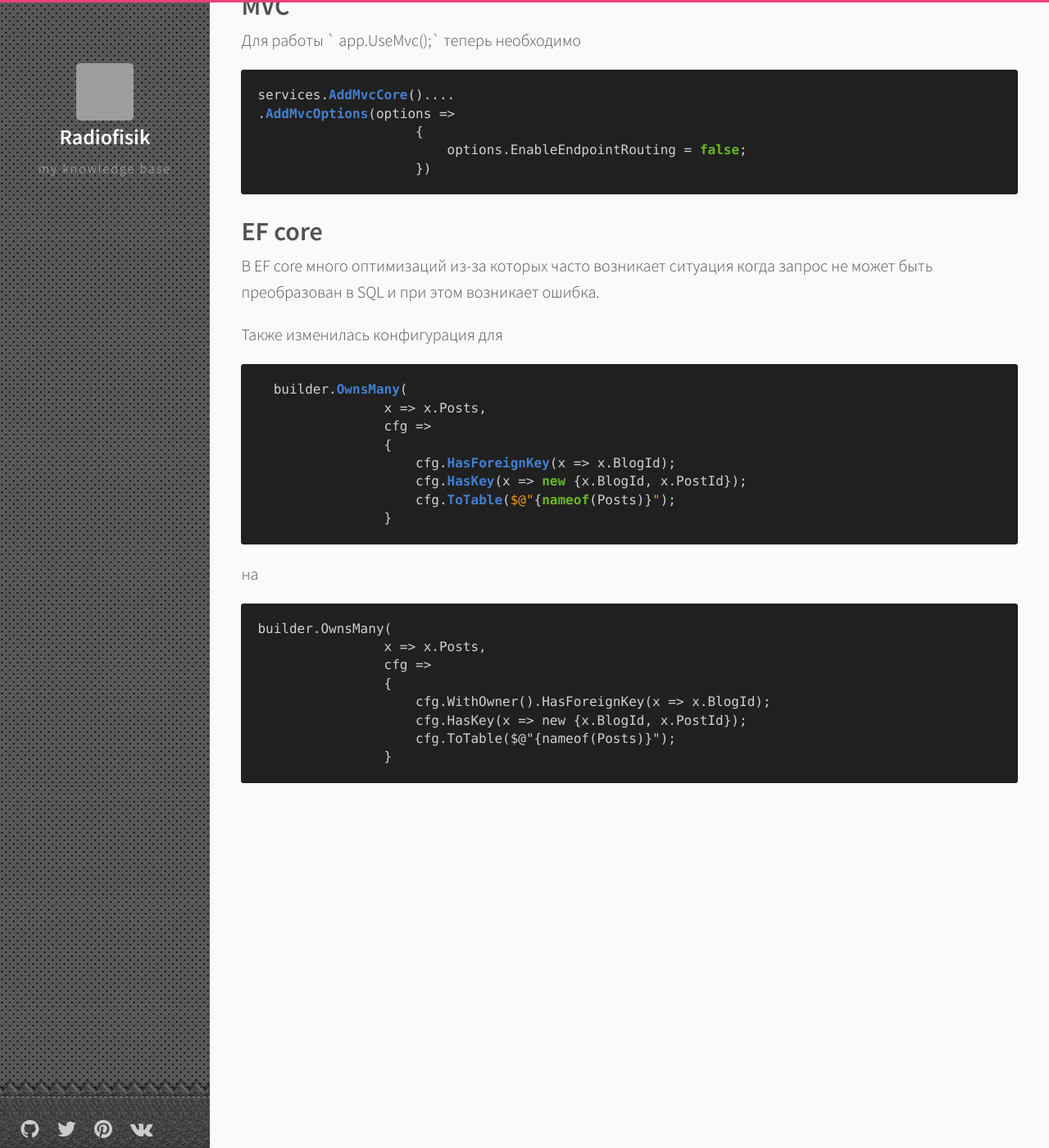
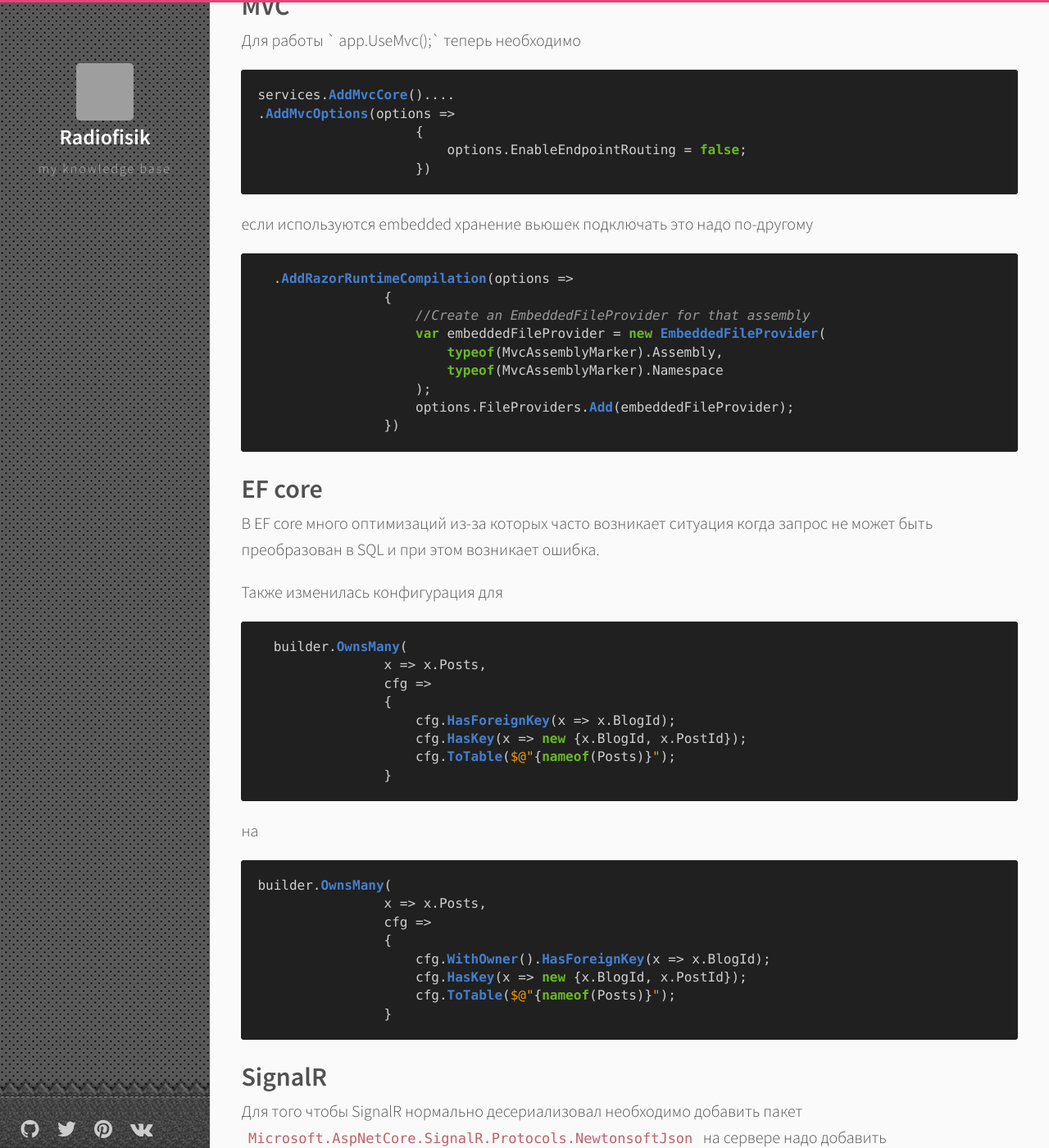
Before and after one commit to Radiofisik/radiofisik.github.io, a Jekyll site: the page built from _posts/2019-12-05-core-update.md, in a window 1280 px wide and 1400 px high, scrolled down 2794 px. Shown: the whole window at 82% size. Built offline with Jekyll 4.4.1, drawn with Linux system fonts in a browser that asks for light colours; comment, search, counter and statistics services are not loaded; some of the changed text lies outside the part shown; grey boxes are pictures that could not be loaded.

Commit message:
update notes

````diff
--- a/_posts/2019-12-05-core-update.md
+++ b/_posts/2019-12-05-core-update.md
@@ -122,6 +122,22 @@ services.AddMvcCore()....
                     })
 ```
 
+если используются embedded хранение вьюшек подключать это надо по-другому
+
+```c#
+  .AddRazorRuntimeCompilation(options =>
+                {
+                    //Create an EmbeddedFileProvider for that assembly
+                    var embeddedFileProvider = new EmbeddedFileProvider(
+                        typeof(MvcAssemblyMarker).Assembly,
+                        typeof(MvcAssemblyMarker).Namespace
+                    );
+                    options.FileProviders.Add(embeddedFileProvider);
+                })
+```
+
+
+
 ## EF core
 
 В EF core много оптимизаций из-за которых часто возникает ситуация когда запрос не может быть преобразован в SQL и при этом возникает ошибка.
@@ -141,7 +157,7 @@ services.AddMvcCore()....
 
 на
 
-```
+```c#
 builder.OwnsMany(
                 x => x.Posts,
                 cfg =>
@@ -151,3 +167,12 @@ builder.OwnsMany(
                     cfg.ToTable($@"{nameof(Posts)}");
                 }
 ```
+
+## SignalR
+
+Для того чтобы SignalR нормально десериализовал необходимо добавить пакет `Microsoft.AspNetCore.SignalR.Protocols.NewtonsoftJson` на сервере надо добавить
+
+```c#
+services.AddSignalR()
+        .AddNewtonsoftJsonProtocol();
+```
````
